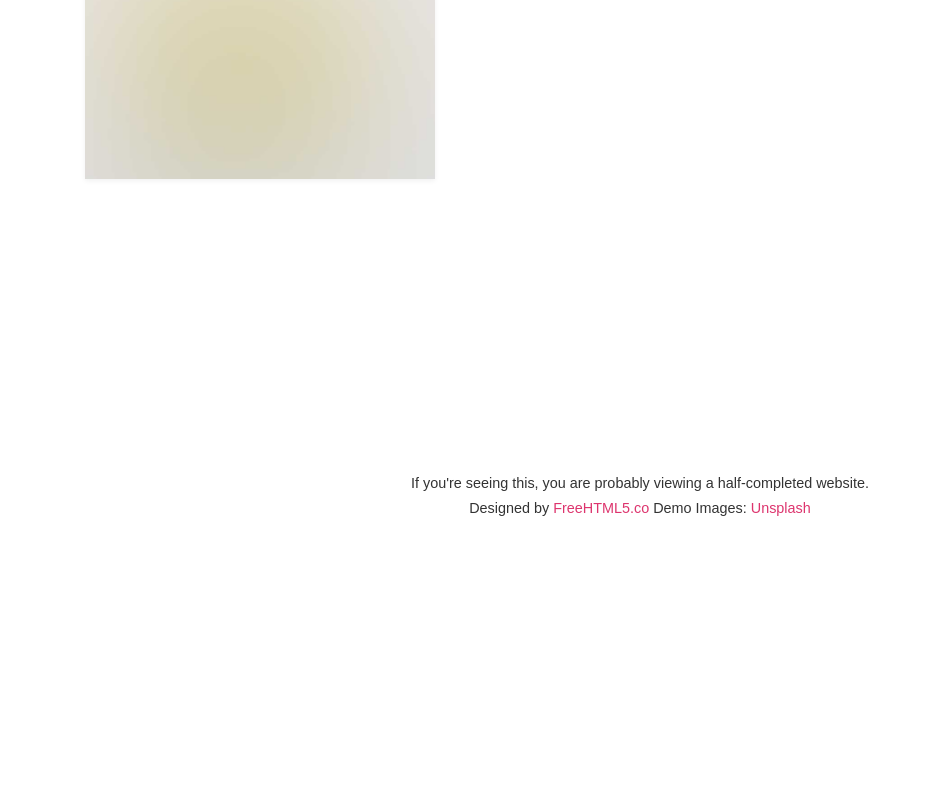
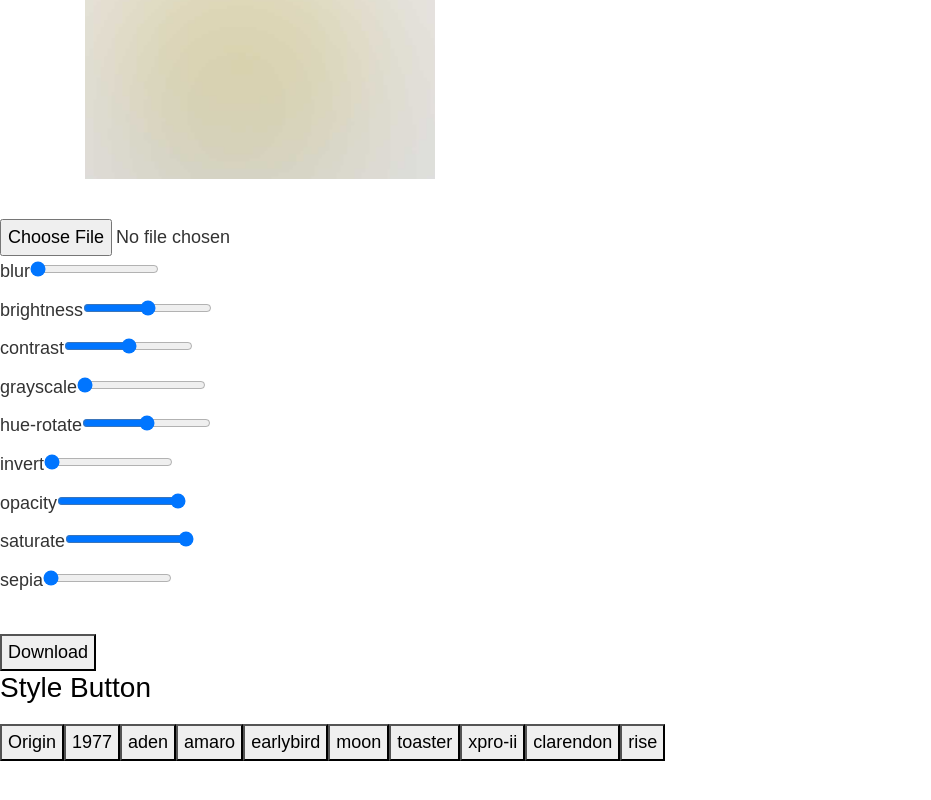
Before and after one commit to BaiiYuan/final_PIXULA, a React (Create React App) app in the folder frontend/: page /projects/1 in a window 1280 px wide. Shown: the part 584-1384 px from the top of the page, without its empty margins (0-931 px from the left). Before the commit the page ends 1321 px from the top, so only its background shows below. Built offline with nearby package versions, Linux system fonts and the light colour scheme; what apollo-link-ws would draw is missing.

Commit message:
Roughly merge some filter feature

```diff
--- /dev/null
+++ b/frontend/src/components/BasicInput.js
@@ -0,0 +1,41 @@
+import React, { Component } from 'react';
+
+class BasicInput extends Component {
+  constructor(props) {
+    super(props);
+    this.state = {
+      default: this.props.value,
+      value: this.props.value,
+    }
+  }
+  applyFilter(e) {
+    this.setState({value: e.target.value});
+    this.props.onChange(e)
+  }
+  componentDidUpdate(prevProps) {
+    if (this.props.value !== prevProps.value) {
+      this.setState({value: this.props.value});
+    }
+  }
+  render() {
+    return (
+      <div>
+        <label>{this.props.datafilter}</label>
+        <input
+          type="range"
+          name={this.props.name}
+          min={this.props.min}
+          max={this.props.max}
+          value={this.state.value}
+          step={this.props.step}
+          onChange={(e) => this.applyFilter(e)}
+          datafilter={this.props.datafilter}
+          datascale={this.props.datascale}
+        />
+        <br />
+      </div>
+    )
+  }
+}
+
+export default BasicInput;
--- a/frontend/src/components/ProjectPost/Project.js
+++ b/frontend/src/components/ProjectPost/Project.js
@@ -8,13 +8,169 @@ import {
 
 import "../../css/style.css"
 import { BrowserRouter } from 'react-router-dom'
+import BasicInput from "../BasicInput.js"
 
 
 export default class Project extends Component {
+    constructor(props) {
+        super(props);
+        this.state = {
+          blur: ["blur", 0, "px"],
+          brightness: ["brightness", 1, ""],
+          contrast: ["contrast", 1, ""],
+          grayscale: ["grayscale", 0, ""],
+          hue_rotate: ["hue-rotate", 0, "deg"],
+          invert: ["invert", 0, ""],
+          opacity: ["opacity", 1, ""],
+          saturate: ["saturate", 1, ""],
+          sepia: ["sepia", 0, ""],
+          image_id: NaN,//"LZUEDmb",
+        }
+
+        this.applyFilter = this.applyFilter.bind(this);
+        this.download_img = this.download_img.bind(this);
+        this.getOrginFilter = this.getOrginFilter.bind(this);
+        this.parseFIlterCss = this.parseFIlterCss.bind(this);
+        this.uploadImage = this.uploadImage.bind(this);
+
+      }
+
+      getOrginFilter() {
+        return {
+          blur: ["blur", 0, "px"],
+          brightness: ["brightness", 1, ""],
+          contrast: ["contrast", 1, ""],
+          grayscale: ["grayscale", 0, ""],
+          hue_rotate: ["hue-rotate", 0, "deg"],
+          invert: ["invert", 0, ""],
+          opacity: ["opacity", 1, ""],
+          saturate: ["saturate", 1, ""],
+          sepia: ["sepia", 0, ""],
+        }
+      }
+
+      setStateWithEvent(e) {
+        // console.log(e.target.name, this.state[e.target.name])
+        var tmp = this.state[e.target.name]
+        tmp[1] = e.target.value
+        var obj = {}
+        obj[e.target.name] = tmp
+        this.setState(obj)
+      }
+
+      getAciveState() {
+        var activeState = this.state
+        activeState = Object.keys(activeState).map(function(keyName, keyIndex) {
+          return activeState[keyName]
+        })
+        activeState = activeState.filter(s => s[1] && Array.isArray(s));
+        activeState = activeState.map(s => s[0]+"("+s[1]+s[2]+") ")
+        // console.log(activeState.join(""))
+        return activeState.join("")
+      }
+
+      useStateOnimage() {
+        var image = document.getElementById("image")
+        image.style.filter =  this.getAciveState();
+      }
+
+      applyFilter(e) {
+        this.setStateWithEvent(e)
+        this.useStateOnimage()
+        console.log(this.state.image_id)
+      };
+
+      download_img(e) {
+        var canvas = document.getElementById('canvas1');
+        var ctx = canvas.getContext('2d');
+        ctx.filter = this.getAciveState();
+
+        var img = new Image();
+        img.setAttribute('crossOrigin', 'anonymous');
+        img.src = `https://i.imgur.com/${this.state.image_id}.png`;
+        // console.log(image.style)
+        img.onload = function() {
+          ctx.drawImage(img, 0, 0, canvas.width, canvas.height);
+          var out = canvas.toDataURL("image/png");
+
+          var link = document.createElement('a');
+          link.download = "processed-image.png";
+          link.href = out;
+          link.click();
+        };
+      };
+
+      parseFIlterCss(e, css) {
+        let cssArr = css.split(" ")
+        var obj = this.getOrginFilter()
+        cssArr.forEach(function(element) {
+          var name = element.split("(")[0]
+          if (name === "hue-rotate") {
+            name = "hue_rotate"
+          }
+          var value = element.split("(")[1].slice(0, -1);
+          var tmp = obj[name]
+          tmp[1] = value
+          obj[name] = tmp
+        });
+        console.log(obj)
+        this.setState(obj, this.useStateOnimage)
+      }
+
+      resetFilter() {
+        var obj = this.getOrginFilter()
+        this.setState(obj, this.useStateOnimage)
+      }
+
+      uploadImage() {
+        const r = new XMLHttpRequest()
+        const d = new FormData()
+        const e = document.getElementsByClassName('input-image')[0].files[0]
+        var u
+        var uploadImageID
+
+        const client = 'b411ccbe2c93f6e'
+
+        d.append('image', e)
+
+        r.open('POST', 'https://api.imgur.com/3/image/')
+        r.setRequestHeader('Authorization', `Client-ID ${client}`)
+        r.onreadystatechange = function () {
+          if(r.status === 200 && r.readyState === 4) {
+            let res = JSON.parse(r.responseText)
+
+            // u = `https://i.imgur.com/${res.data.id}.png`
+            // console.log(res.data.id)
+
+            // const d = document.createElement('div')
+            // d.className = 'image'
+            // document.getElementsByTagName('body')[0].appendChild(d)
+
+            // const i = document.createElement('img')
+            // i.className = 'image-src'
+            // i.src = u
+            // document.getElementsByClassName('image')[0].appendChild(i)
+
+            // const a = document.createElement('a')
+            // a.className= 'image-link'
+            // a.href = u
+            // document.getElementsByClassName('image')[0].appendChild(a)
+
+            // const p = document.createElement('p')
+            // p.className = 'image-url'
+            // p.innerHTML = u
+            // document.getElementsByClassName('image-link')[0].appendChild(p)
+
+            this.setState({image_id: res.data.id})
+          }
+        }.bind(this)
+        r.send(d)
+        // this.setState({image_id: res.data.id})
+      }
   render(){
     const { id } = this.props.match.params;
       return(
-		<div id="fh5co-portfolio">
+	<div id="fh5co-portfolio">
 		<div class="container">
 			<div class="row animate-box">
 				<div class="col-md-8 col-md-offset-2 text-center fh5co-heading">
@@ -25,14 +181,82 @@ export default class Project extends Component {
 			<div class="row">
 				<div class="col-md-4">
 					<div class="fh5co-portfolio animate-box">
-						<a href="#">
-							<div className="portfolio-entry" style={{backgroundImage: 'url(' + this.props.project_list[id].image + ')'}}></div>
-						</a>
+						<div className="portfolio-entry" style={{backgroundImage: 'url(' + this.props.project_list[id].image + ')'}}></div>
 					</div>
 				</div>
 
 			</div>
+
 		</div>
+        <section id="container" >
+          <form>
+            <input type="file" className="input-image" onChange={this.uploadImage.bind(this)}/>
+          </form>
+          <div id="div_filter">
+              <img id="image" src={`https://i.imgur.com/${this.state.image_id}.png`} height="300" style={{display: this.state.image_id ? 'block' : 'none' }}/>
+              <canvas id="canvas1" height="300px" style={{display: 'none'}}></canvas>
+          </div>
+
+          <BasicInput
+            name="blur" min="0" max="10" value={this.state.blur[1]} step="0.1"
+            datafilter="blur" datascale="px" onChange={(e) => this.applyFilter(e)}
+          />
+          <BasicInput
+            name="brightness" min="0" max="2" value={this.state["brightness"][1]} step="0.01"
+            datafilter="brightness" datascale="" onChange={(e) => this.applyFilter(e)}
+          />
+          <BasicInput
+            name="contrast" min="0" max="2" value={this.state.contrast[1]} step="0.01"
+            datafilter="contrast" datascale="" onChange={(e) => this.applyFilter(e)}
+          />
+          <BasicInput
+            name="grayscale" min="0" max="1" value={this.state.grayscale[1]} step="0.01"
+            datafilter="grayscale" datascale="" onChange={(e) => this.applyFilter(e)}
+          />
+          <BasicInput
+            name="hue_rotate" min="-180" max="180" value={this.state.hue_rotate[1]} step="1"
+            datafilter="hue-rotate" datascale="deg" onChange={(e) => this.applyFilter(e)}
+          />
+          <BasicInput
+            name="invert" min="0" max="1" value={this.state.invert[1]} step="0.01"
+            datafilter="invert" datascale="" onChange={(e) => this.applyFilter(e)}
+          />
+          <BasicInput
+            name="opacity" min="0" max="1" value={this.state.opacity[1]} step="0.01"
+            datafilter="opacity" datascale="" onChange={(e) => this.applyFilter(e)}
+          />
+          <BasicInput
+            name="saturate" min="0" max="1" value={this.state.saturate[1]} step="0.01"
+            datafilter="saturate" datascale="" onChange={(e) => this.applyFilter(e)}
+          />
+          <BasicInput
+            name="sepia" min="0" max="1" value={this.state.sepia[1]} step="0.01"
+            datafilter="sepia" datascale="" onChange={(e) => this.applyFilter(e)}
+          />
+
+          <br />
+          <button onClick={this.download_img}>Download</button>
+
+
+          <h3>Style Button</h3>
+          <button onClick={() => this.resetFilter()}>Origin</button>
+          <button onClick={(e) => this.parseFIlterCss(e, "sepia(.5) hue-rotate(-30) saturate(1.40)")}>1977</button>
+          <button onClick={(e) => this.parseFIlterCss(e, "sepia(.2) brightness(1.15) saturate(1.4)")}>aden</button>
+          <button onClick={(e) => this.parseFIlterCss(e, "sepia(.35) contrast(1.1) brightness(1.2) saturate(1.3)")}>amaro</button>
+          <button onClick={(e) => this.parseFIlterCss(e, "sepia(.25) contrast(1.25) brightness(1.15) saturate(.9) hue-rotate(-5)")}>earlybird</button>
+          <button onClick={(e) => this.parseFIlterCss(e, "brightness(1.4) contrast(.95) saturate(0) sepia(.35)")}>moon</button>
+          <button onClick={(e) => this.parseFIlterCss(e, "sepia(.25) contrast(1.5) brightness(.95) hue-rotate(-15)")}>toaster</button>
+          <button onClick={(e) => this.parseFIlterCss(e, "sepia(.45) contrast(1.25) brightness(1.75) saturate(1.3) hue-rotate(-5)")}>xpro-ii</button>
+          <button onClick={(e) => this.parseFIlterCss(e, "sepia(.15) contrast(1.25) brightness(1.25) hue-rotate(5)")}>clarendon</button>
+          <button onClick={(e) => this.parseFIlterCss(e, "sepia(.25) contrast(1.25) brightness(1.2) saturate(.9)")}>rise</button>
+
+          <br />
+          <br />
+          <br />
+          <div className="dropzone">
+              <div className="info"></div>
+          </div>
+        </section>
 	</div>
 
 
```
